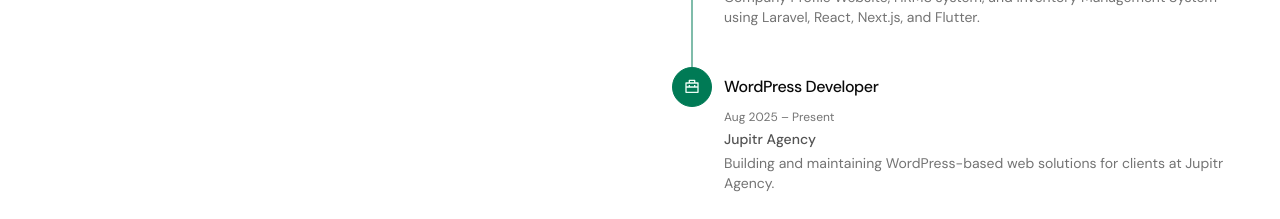
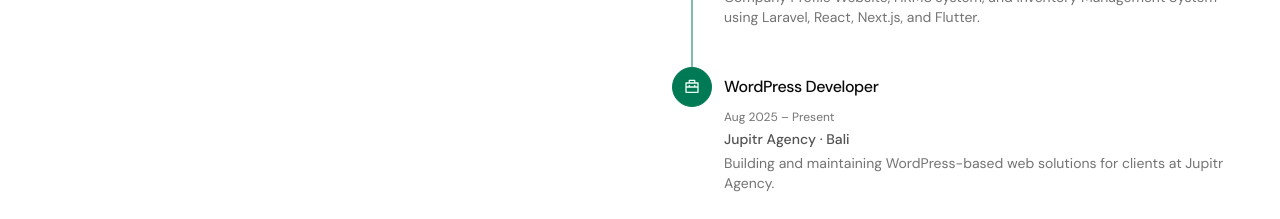
Before and after one commit to wididikyy/wididikyy.github.io, a Next.js app: page / in a window 1280 px wide. Shown: the part 1900-2119 px from the top of the page. Built offline with nearby package versions, Linux system fonts and the light colour scheme.

Commit message:
feat: fix data career on timeline

```diff
--- a/components/career-section.tsx
+++ b/components/career-section.tsx
@@ -74,7 +74,7 @@ const CAREER: CareerEntry[] = [
     type: "work",
     status: "current",
     title: "WordPress Developer",
-    organization: "Jupitr Agency",
+    organization: "Jupitr Agency · Bali",
     period: "Aug 2025 – Present",
     description:
       "Building and maintaining WordPress-based web solutions for clients at Jupitr Agency.",
```
